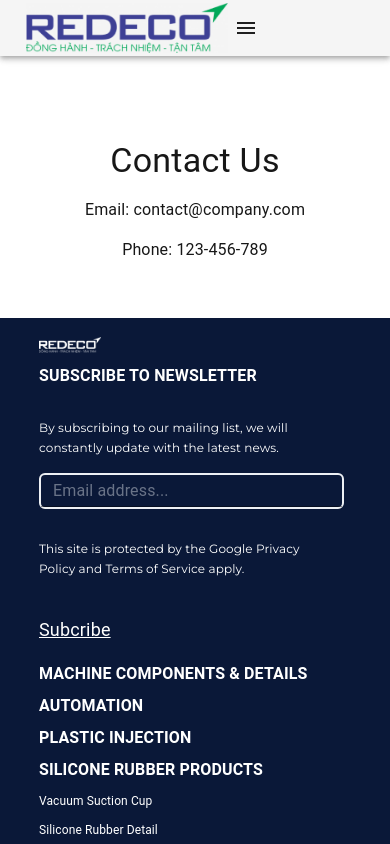
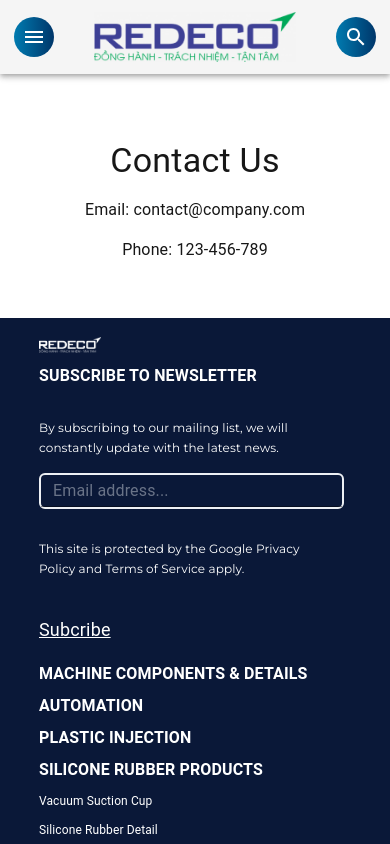
Before and after one commit to ThanhLuan2010/RedEco_langdingpage, a Next.js app: page /contact in a window 390 px wide. Shown: the top 844 px of the page. Built offline with nearby package versions, Linux system fonts and the light colour scheme.

Commit message:
reponsive header

```diff
--- a/src/components/Footer/index.tsx
+++ b/src/components/Footer/index.tsx
@@ -2,7 +2,7 @@ import { Box, Input, Typography, Button, colors } from "@mui/material";
 import { Col, Row } from "antd";
 import Image from "next/image";
 
-export default function Footer({style}:any) {
+export default function Footer({ style }: any) {
   return (
     <Box
       component="footer"
@@ -13,7 +13,7 @@ export default function Footer({style}:any) {
         flexDirection: "column",
         paddingY: "5%",
         marginTop: "8%",
-        ...style
+        ...style,
       }}
     >
       <Box sx={{ width: "80%" }}>
@@ -23,7 +23,7 @@ export default function Footer({style}:any) {
           src={require("../../public/image/logo_footer.png")}
         />
         <Row style={{ color: "white", marginTop: "4%" }} gutter={[20, 20]}>
-          <Col style={{paddingRight:"5%"}} xs={24} sm={12} md={7}>
+          <Col style={{ paddingRight: "5%" }} xs={24} sm={12} md={7}>
             <Typography style={{ fontWeight: 700, lineHeight: "21.94px" }}>
               SUBSCRIBE TO NEWSLETTER
             </Typography>
--- a/src/components/Header/index.tsx
+++ b/src/components/Header/index.tsx
@@ -43,7 +43,38 @@ export default function Header() {
   };
 
   const drawer = (
-    <Box onClick={toggleDrawer(false)} sx={{ width: 250 }}>
+    <div onClick={toggleDrawer(false)} className="w-screen">
+      <div className="">
+        <div className="flex px-[18px] py-[16px] h-[30%] content-center bg-red-400 item-center justify-between">
+          <div className="w-[40px] h-[40px] rounded-full flex justify-center content-center items-center bg-gradient-to-r from-[#007BB0] to-[#00366A]">
+            <IconButton
+              style={{
+                color: "white",
+              }}
+              // edge="start"
+              color="inherit"
+              aria-label="menu"
+              onClick={toggleDrawer(true)}
+            >
+              <MenuOutlined />
+            </IconButton>
+          </div>
+          <Image
+            src={require("../../public/image/logo.png")}
+            alt="Logo"
+            style={{ width: "222px", height: "50px", objectFit: "contain" }}
+          />
+          <div className="w-[40px] h-[40px] rounded-full flex justify-center items-center bg-gradient-to-r from-[#007BB0] to-[#00366A]">
+            <Button>
+              <Search
+                style={{
+                  color: "white",
+                }}
+              />
+            </Button>
+          </div>
+        </div>
+      </div>
       <List>
         {navItems.map((item, index) => (
           <ListItem key={index} component={Link} href={item.href}>
@@ -51,7 +82,7 @@ export default function Header() {
           </ListItem>
         ))}
       </List>
-    </Box>
+    </div>
   );
 
   // Mở menu khi hover vào nút "Products"
@@ -67,33 +98,63 @@ export default function Header() {
   const open = Boolean(anchorEl);
 
   return (
-    <Box sx={{ flexGrow: 1, height: "10vh", width: "100vw" }}>
+    <div className="h-[10vh] w-[100vw]">
+      <div>
         <AppBar position="static" color="default" sx={{}}>
-        <Toolbar>
-          <Image
-            src={require("../../public/image/logo.png")}
-            alt="Logo"
-            style={{ width: "222px", height: "50px", objectFit: "contain" }}
-          />
-          {isMobile ? (
+          <Toolbar
+            className="xl:px-main lg:px-main md:px-main sm:px-[4px] px-[4px] flex justify-center
+          sm:gap-10 gap-10 xl:gap-0 lg:gap-0 md:gap-0 items-center xl:py-[8px] lg:py-[8px] md:py-[8px] sm:py-[12px] py-[12px]"
+          >
+            {/* Mobile - Left */}
+            {isMobile && (
               <>
+                <div className="w-[40px] h-[40px] rounded-full flex justify-center content-center items-center bg-gradient-to-r from-[#007BB0] to-[#00366A]">
                   <IconButton
-                edge="start"
+                    style={{
+                      color: "white",
+                    }}
+                    // edge="start"
                     color="inherit"
                     aria-label="menu"
                     onClick={toggleDrawer(true)}
                   >
                     <MenuOutlined />
                   </IconButton>
+                </div>
                 <Drawer
                   anchor="left"
                   open={drawerOpen}
                   onClose={toggleDrawer(false)}
+                  sx={{
+                    width: "100%",
+                    "& .MuiDrawer-paper": { width: "100%" },
+                  }}
                 >
                   {drawer}
                 </Drawer>
               </>
+            )}
+            {/* Center - LOGO */}
+            <Image
+              src={require("../../public/image/logo.png")}
+              alt="Logo"
+              style={{ width: "222px", height: "50px", objectFit: "contain" }}
+            />
+            {/* Mobile */}
+            {isMobile ? (
+              <>
+                <div className="w-[40px] h-[40px] rounded-full flex justify-center items-center bg-gradient-to-r from-[#007BB0] to-[#00366A]">
+                  <Button>
+                    <Search
+                      style={{
+                        color: "white",
+                      }}
+                    />
+                  </Button>
+                </div>
+              </>
             ) : (
+              // Desktop
               <Box
                 sx={{
                   display: "flex",
@@ -102,6 +163,7 @@ export default function Header() {
                 }}
               >
                 {navItems.map((item, index) => {
+                  // Drawer
                   if (item?.text === "PRODUCT") {
                     return (
                       <div
@@ -276,6 +338,7 @@ export default function Header() {
                   } else
                     return (
                       <Button
+                        className="xl:text-[18px] lg:text-[18px] md:text-[16px]"
                         sx={{
                           backgroundImage:
                             pathName === item.href
@@ -299,16 +362,26 @@ export default function Header() {
                       </Button>
                     );
                 })}
-              <Box>
-                <Input />
+                <div className="h-[40px] w-[240px] flex items-center rounded-xl pl-[8px] border-[1px] overflow-hidden border-[#00366A] relative">
+                  <input
+                    className="placeholder:text-[#00366A] placeholder:font-medium bg-transparent outline-none "
+                    placeholder="Search..."
+                  />
+                  <div className="w-[60px] absolute top-0 -right-2 h-[40px] rounded-xl flex justify-center items-center bg-gradient-to-r from-[#007BB0] to-[#00366A]">
                     <Button>
-                  <Search />
+                      <Search
+                        style={{
+                          color: "white",
+                        }}
+                      />
                     </Button>
-              </Box>
+                  </div>
+                </div>
               </Box>
             )}
           </Toolbar>
         </AppBar>
-    </Box>
+      </div>
+    </div>
   );
 }
```
Lines whose indentation alone changed are shown as unchanged.
